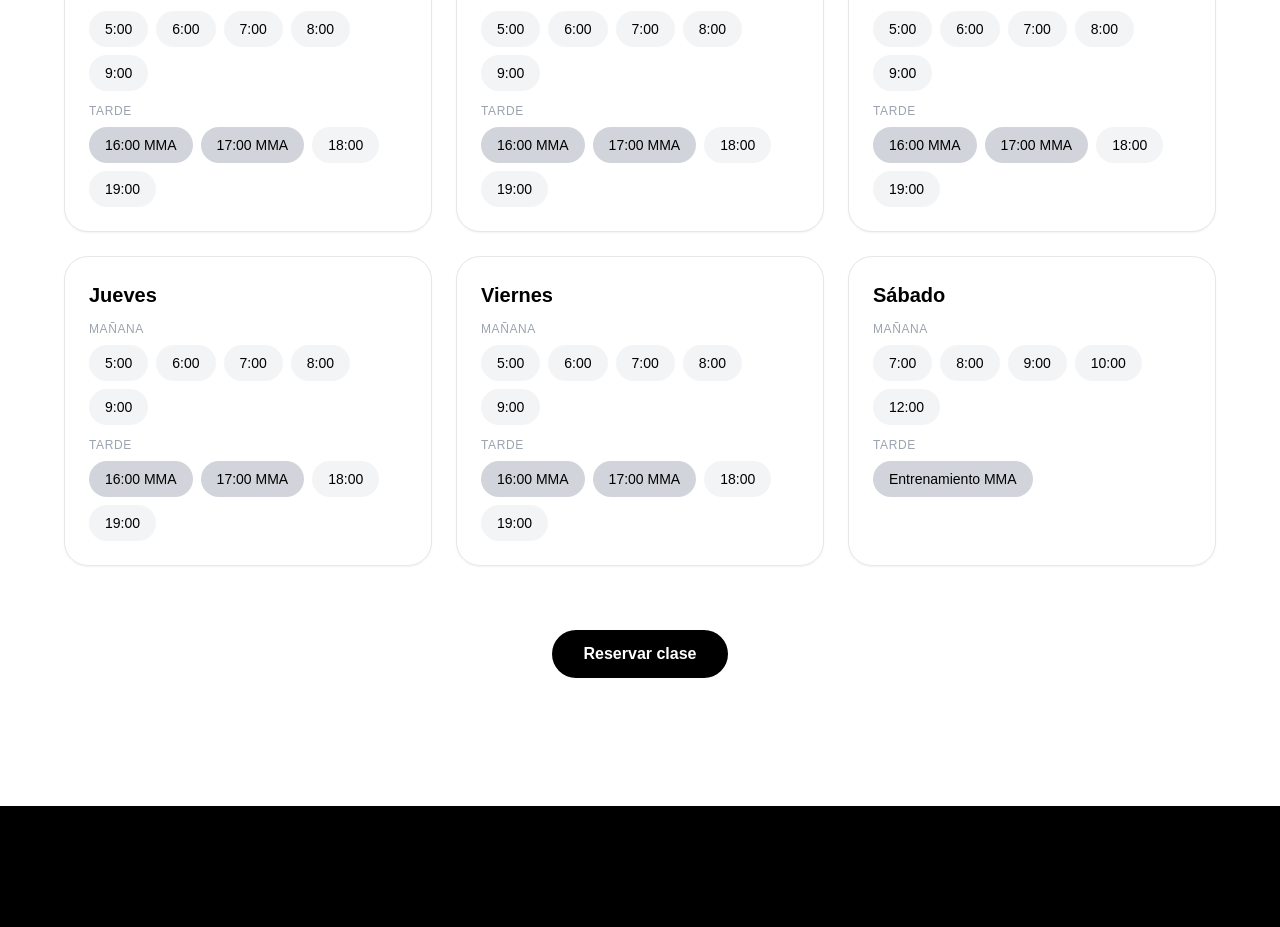
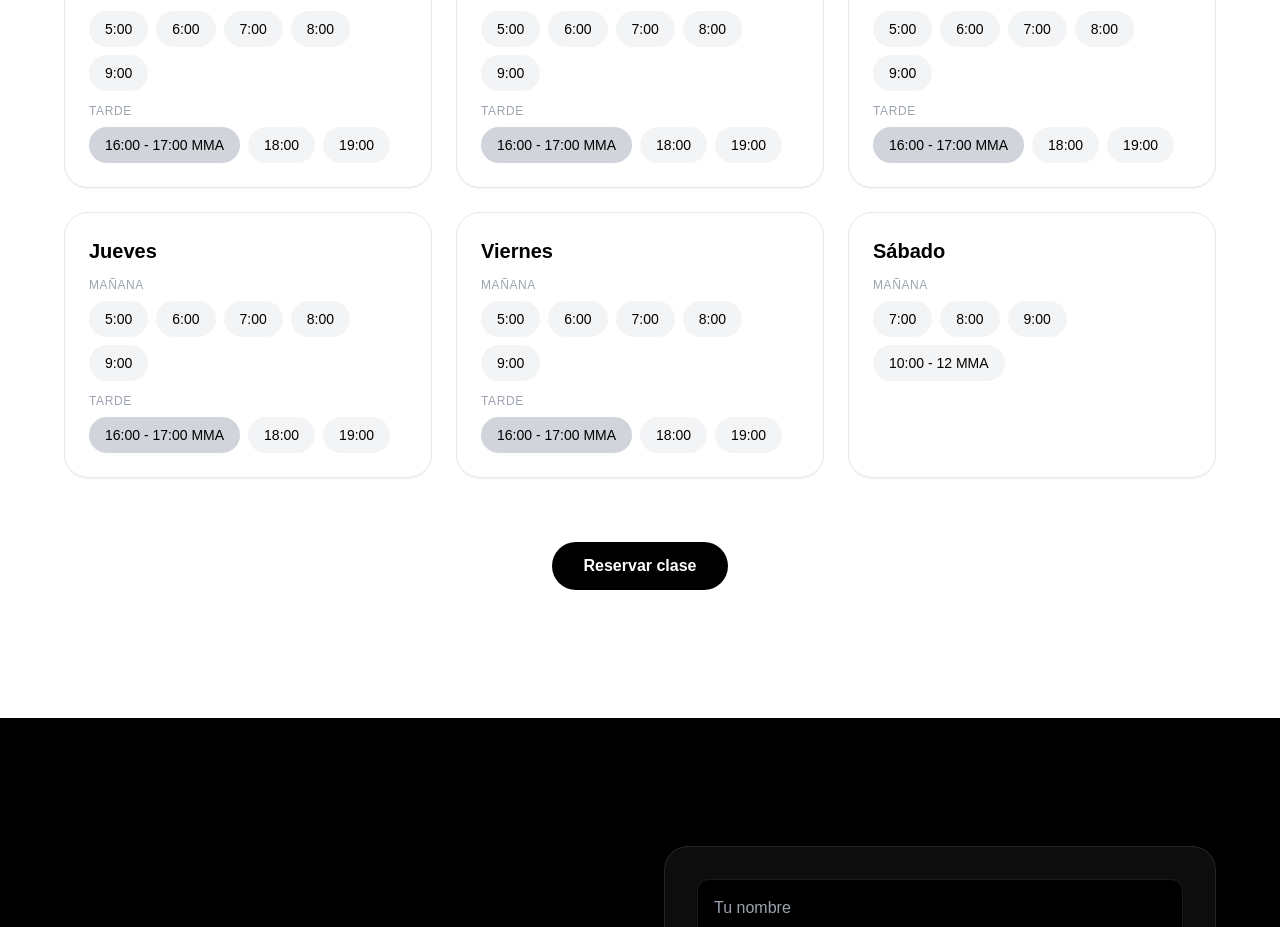
Before and after one commit to Ju4nC4rden4s/apex-conviction, a React (Vite) app: page / in a window 1280 px wide. Shown: the part 2840-3767 px from the top of the page. Built offline with nearby package versions, Linux system fonts and the light colour scheme.

Commit message:
cambio HORARIOS

```diff
--- a/src/components/Horarios.jsx
+++ b/src/components/Horarios.jsx
@@ -4,32 +4,31 @@ const horarios = [
   {
     dia: "Lunes",
     manana: ["5:00", "6:00", "7:00", "8:00", "9:00"],
-    tarde: ["16:00 MMA", "17:00 MMA", "18:00", "19:00"],
+    tarde: ["16:00 - 17:00 MMA", "18:00", "19:00"],
   },
   {
     dia: "Martes",
     manana: ["5:00", "6:00", "7:00", "8:00", "9:00"],
-    tarde: ["16:00 MMA", "17:00 MMA", "18:00", "19:00"],
+    tarde: ["16:00 - 17:00 MMA", "18:00", "19:00"],
   },
   {
     dia: "Miércoles",
     manana: ["5:00", "6:00", "7:00", "8:00", "9:00"],
-    tarde: ["16:00 MMA", "17:00 MMA", "18:00", "19:00"],
+    tarde: ["16:00 - 17:00 MMA", "18:00", "19:00"],
   },
   {
     dia: "Jueves",
     manana: ["5:00", "6:00", "7:00", "8:00", "9:00"],
-    tarde: ["16:00 MMA", "17:00 MMA", "18:00", "19:00"],
+    tarde: ["16:00 - 17:00 MMA", "18:00", "19:00"],
   },
   {
     dia: "Viernes",
     manana: ["5:00", "6:00", "7:00", "8:00", "9:00"],
-    tarde: ["16:00 MMA", "17:00 MMA", "18:00", "19:00"],
+    tarde: ["16:00 - 17:00 MMA", "18:00", "19:00"],
   },
   {
     dia: "Sábado",
-    manana: ["7:00", "8:00", "9:00", "10:00", "12:00"],
-    tarde: ["Entrenamiento MMA"],
+    manana: ["7:00", "8:00", "9:00", "10:00 - 12 MMA"],
   },
 ];
 
```
